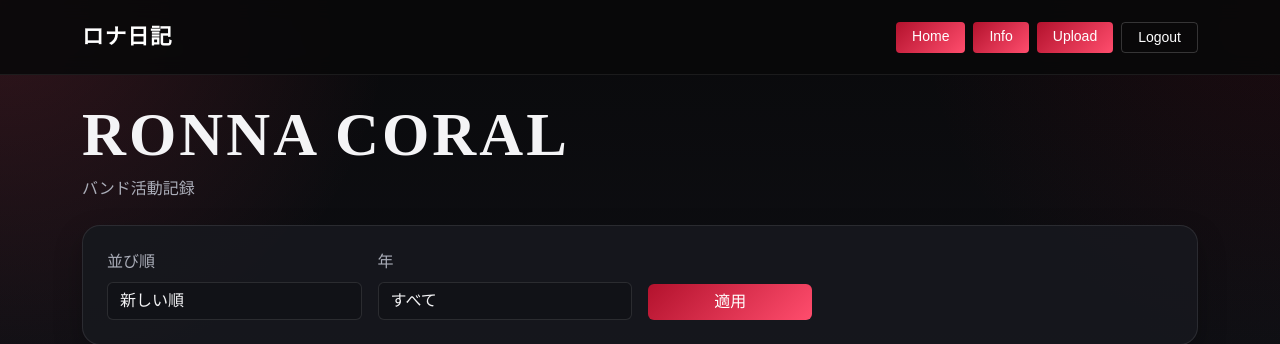
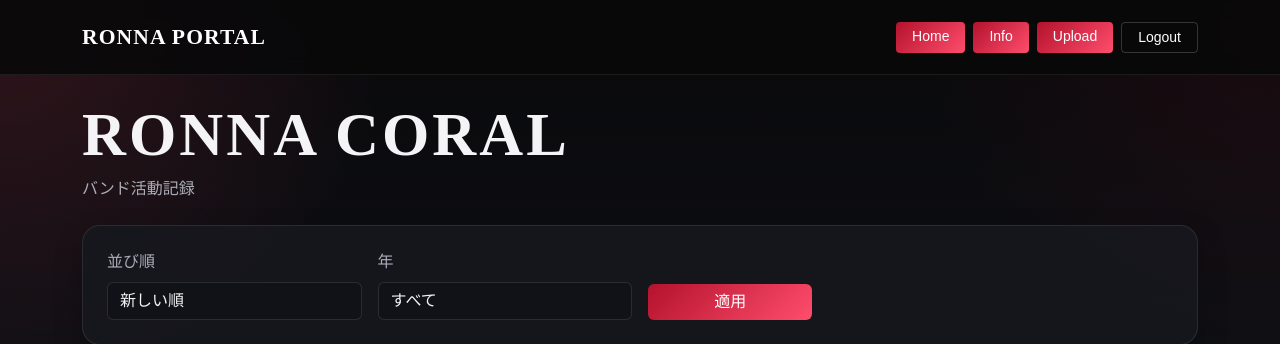
Before and after one commit to Do1109/media_server, a Django app: page / in a window 1280 px wide. Shown: the top 344 px of the page. Run offline with Django 5.2, Linux system fonts and the light colour scheme; the visitor is signed in with stand-in values (Sample User, id 1); data that the repository does not hold is empty.

```diff
--- a/app/gallery/templates/gallery/base.html
+++ b/app/gallery/templates/gallery/base.html
@@ -235,7 +235,7 @@
     {% if request.resolver_match.url_name != "login" %}
     <nav class="navbar navbar-expand-lg navbar-band mb-4">
         <div class="container py-2">
-            <a class="navbar-brand" href="{% url 'media_list' %}">ロナ日記</a>
+            <a class="navbar-brand" href="{% url 'media_list' %}">RONNA PORTAL</a>
 
             <div class="ms-auto d-flex gap-2">
                 <a class="btn btn-band btn-sm px-3" href="{% url 'media_list' %}">Home</a>
--- a/app/gallery/templates/gallery/info.html
+++ b/app/gallery/templates/gallery/info.html
@@ -21,9 +21,10 @@
 <div class="band-panel p-3 mb-3">
     <div class="small-muted mb-1">
         {{ p.owner.username }} / {{ p.created_at|date:"Y/m/d H:i" }}
-        <form>
+    <form method="post">
+        {% csrf_token %}
         <button type="submit" class="btn btn-band">削除</button>
-        </form>
+    </form>
     </div>
     <div class="mb-2">{{ p.content|linebreaks }}</div>
 
--- a/app/gallery/templates/gallery/list.html
+++ b/app/gallery/templates/gallery/list.html
@@ -1,6 +1,6 @@
 {% extends "gallery/base.html" %}
 
-{% block title %}ロナ日記{% endblock %}
+{% block title %}RONNA PORTAL{% endblock %}
 
 {% block content %}
 <div class="mb-4">
--- a/app/gallery/templates/gallery/login.html
+++ b/app/gallery/templates/gallery/login.html
@@ -5,7 +5,7 @@
 
 {% block content %}
 <div class="row justify-content-center" style="min-height: 85vh; padding-top: 6rem;">
-   <h1 class="page-title, text-center">ロナ日記</h1>
+   <h1 class="page-title, text-center">RONNA PORTAL</h1>
     <div class="col-12 col-md-8 col-lg-5 col-xl-4">
         <div class="band-panel p-4 p-md-5">
             <div class="text-center mb-4">
```
Also changed, not shown: 2 other files.
